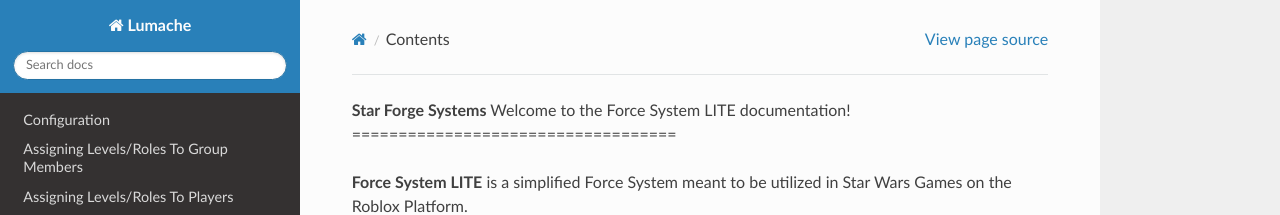
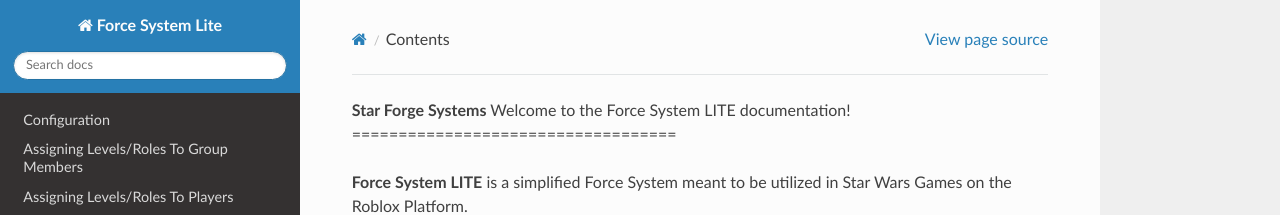
Before and after one commit to TreySoWavvy/ForceSystemLITE, a Sphinx documentation site: the page built from docs/source/index.rst, in a window 1280 px wide. Shown: the top 215 px of the page. Built offline with Sphinx 7.4.7 and the Read the Docs theme 3.1.0, drawn with Linux system fonts in a browser that asks for light colours.

Commit message:
Update conf.py

```diff
--- a/docs/source/conf.py
+++ b/docs/source/conf.py
@@ -2,9 +2,9 @@
 
 # -- Project information
 
-project = 'Lumache'
+project = 'Force System Lite'
 copyright = '2021, Graziella'
-author = 'Graziella'
+author = 'Project Star Forge'
 
 release = '0.1'
 version = '0.1.0'
```
